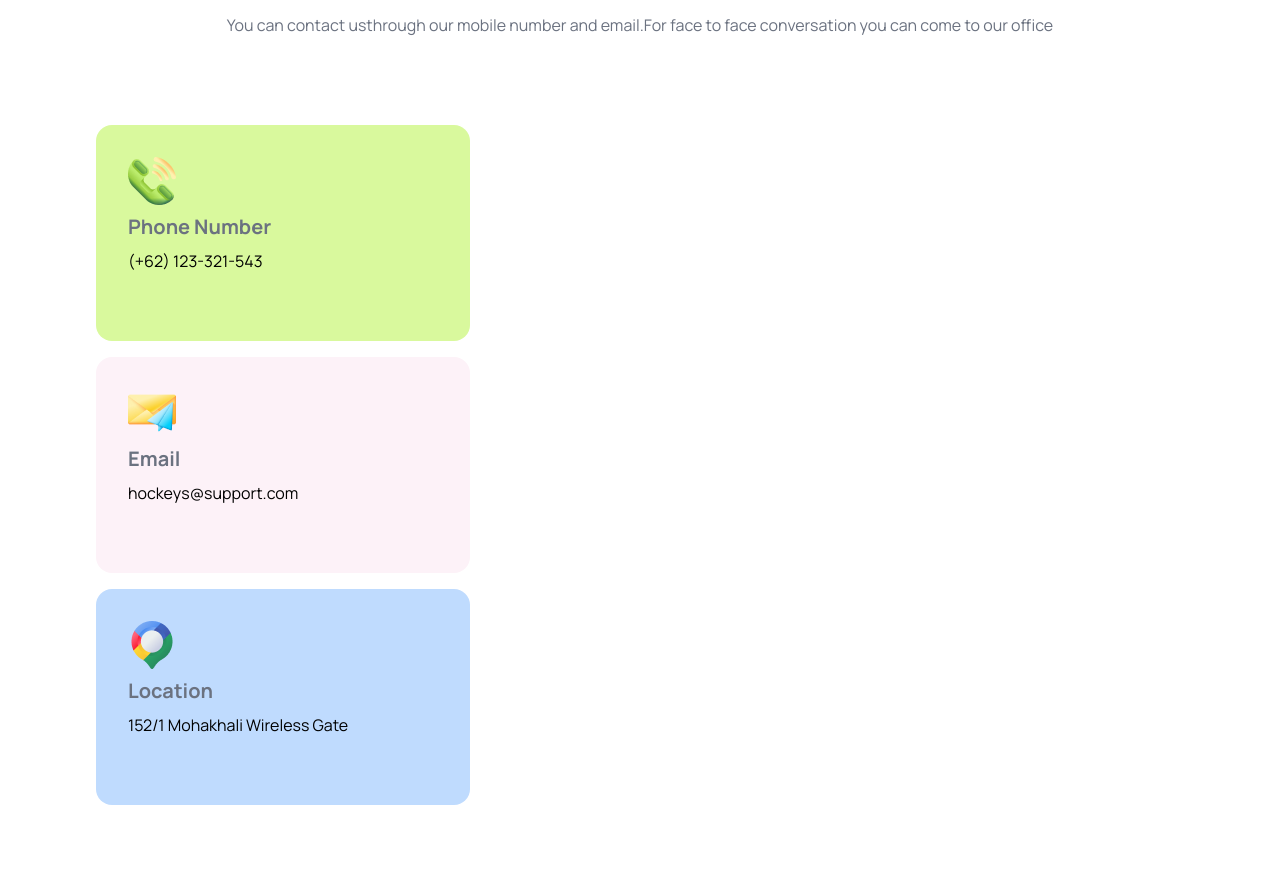
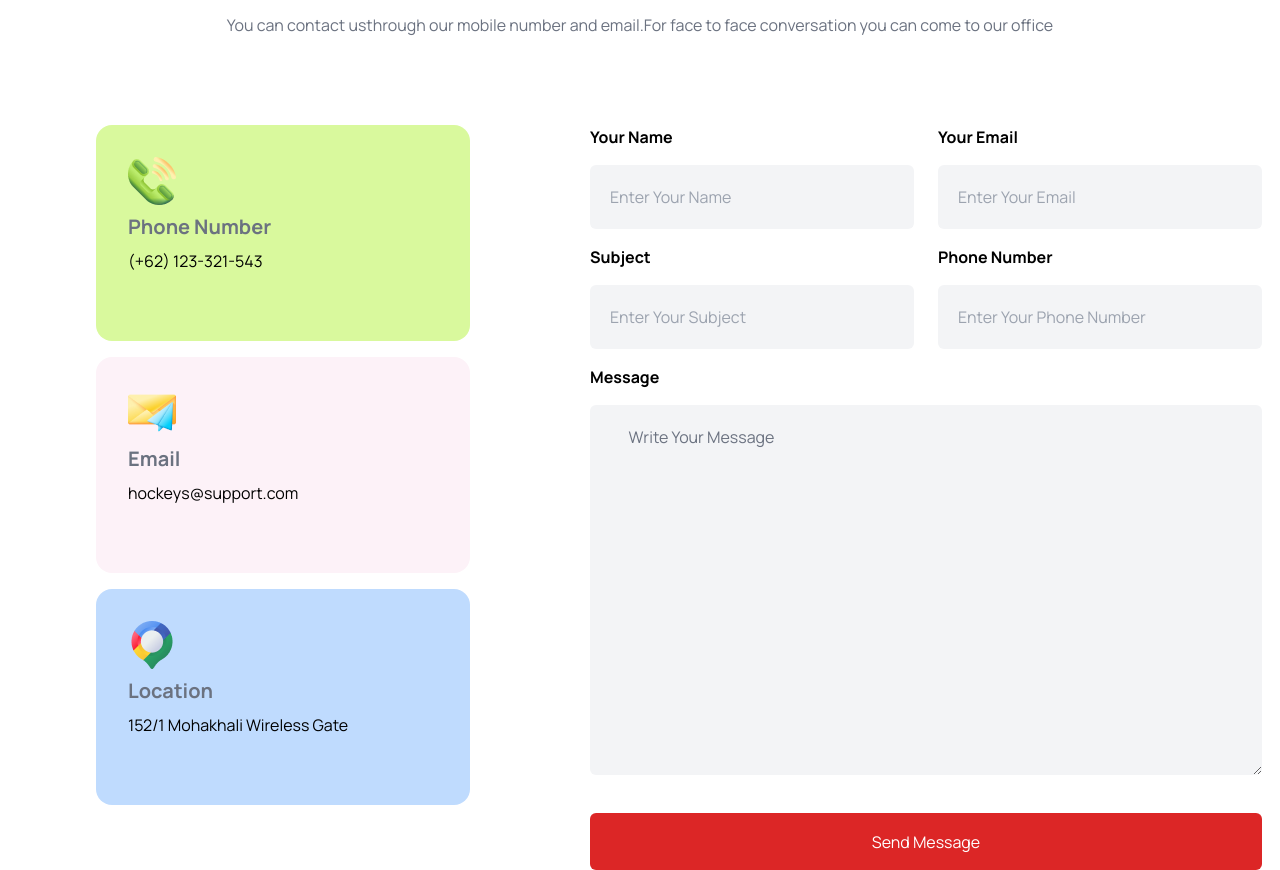
Before and after one commit to TahsinHafsa/my-assignment3-repo, a plain HTML site: page index.html in a window 1280 px wide. Shown: the part 4347-5217 px from the top of the page. Before the commit the page ends 5152 px from the top, so only its background shows below. Drawn offline with nearby package versions, Linux system fonts and the light colour scheme.

Commit message:
second commit

```diff
--- a/index.html
+++ b/index.html
@@ -450,10 +450,53 @@
     </div>
   </div>
   </div>
+   <!-- form -->
+   <div>
+    <form>
+      <div class=" mx-4 flex flex-col lg:flex-row gap-6">
+        <div>
+          <h3 class="text-black font-semibold mb-4">Your Name</h3>
+          <input class="w-[324px] h-[64px] bg-gray-100 rounded-md px-5 " id="name" type="text " placeholder="Enter Your Name">
+        </div>
+        <div>
+          <h3 class="text-black font-semibold mb-4">Your Email</h3>
+          <input class="w-[324px] h-[64px] bg-gray-100 rounded-md px-5 " id="name" type="email " placeholder="Enter Your Email">
+        </div>
+      </div>
+
+        <div class=" mx-4 flex flex-col lg:flex-row gap-6">
+          <div>
+            <h3 class="text-black font-semibold mt-4 mb-4">Subject</h3>
+            <input class="w-[324px] h-[64px] bg-gray-100 rounded-md px-5 " id="name" type="text " placeholder="Enter Your Subject">
+          </div>
+          <div>
+            <h3 class="text-black font-semibold mt-4 mb-4">Phone Number</h3>
+            <input class="w-[324px] h-[64px] bg-gray-100 rounded-md px-5 " id="name" type="number" placeholder="Enter Your Phone Number">
+          </div>
+        </div>
+        <div class="mx-4">
+            <h3 class="text-black font-semibold mt-4 mb-4">Message</h3>
+            <textarea class=" w-[335px] h-[200px] lg:w-[672px] h-[370px] bg-gray-100  text-gray-500 rounded-md py-5" name="" id="" cols="" rows="5">
+            Write Your Message
+            </textarea>
+            </div>
+            <button class=" mx-4 text-white bg-red-600 w-[335px] h-[57px] lg:w-[672px] h-[57px] rounded-md mt-8">Send Message</button>
+
+        </form>
+      </div>
+
+
+
+
+
+    </div>
+  </section>
+
 
       </main>
 
       <footer>
+
 
   </body>
 
```
